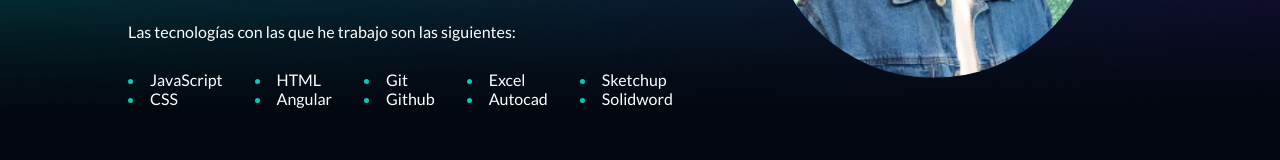
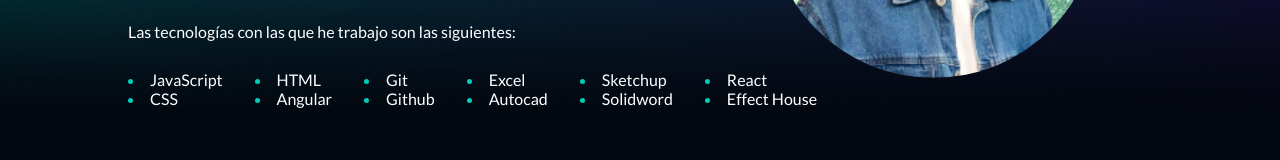
Before and after one commit to JorgeIsaacVilla/my_portafolio, a plain HTML site: page index.html in a window 1280 px wide. Shown: the part 1248-1408 px from the top of the page. Drawn offline with Linux system fonts and the light colour scheme.

Commit message:
actualizacion nuevas tecnologias estudiadas

```diff
--- a/index.html
+++ b/index.html
@@ -22,7 +22,7 @@
           <ul>
                <li class="sobre_mi_li"><a href="#sobreMi">Sobre mí</a></li>
                <li><a href="#portafolioExperiencia">Portafolio</a></li>
-               <li><a href="javascript:abrir()"> Experiencia</a></li>
+           <!--<li><a href="javascript:abrir()"> Experiencia</a></li>-->
                <li><a class="boton_contactame_header" href="#contactame">Contáctame</a></li>
                <li><a  class="descargar_curriculum_header" href="./data_web/HV_PROGRAMACION(Jorge Isaac).pdf">Descargar currículum</a></li>
           </ul>
@@ -30,8 +30,9 @@
      <script src="./js/app.js"></script>
 </header>
 
+
 <!--INICIO - VENTANA FLOTANTE, TU SERAS MI PRIMERA ESPERIENCIA-->
-<div class="ventana_flotante" id="vent_fotante">
+<!--<div class="ventana_flotante" id="vent_fotante">
      <img src="./img/akirambow-spoiled-rabbit.gif" alt="" style="height:11rem ;width:7rem;">
      <p>¡Tú serás mi primera experiencia!</p>
 </div>
@@ -39,7 +40,7 @@
      function abrir(){
          var vent_flotante = document.getElementById("vent_flotante");vent_flotante.style.display ="block"
      }
-</script>
+</script>-->
 <!--FIN - VENTANA FLOTANTE, TU SERAS MI PRIMERA ESPERIENCIA-->
 
 <header class="header2"></header>
@@ -82,6 +83,10 @@
                <div class="li1">
                     <li>Sketchup</li>
                     <li>Solidword</li>
+               </div>
+               <div class="li1">
+                    <li>React</li>
+                    <li>Effect House</li>
                </div>
           </div>
      </div>
```
Also changed, not shown: img/AAYQAQQSAAgAAQAAAAAAABqdcB5EZ18gQPCF4HzBOFBBhw.gif (added), img/Elipse 492.png (deleted), img/Elipse 492@2x.png (deleted), 1 other file.
